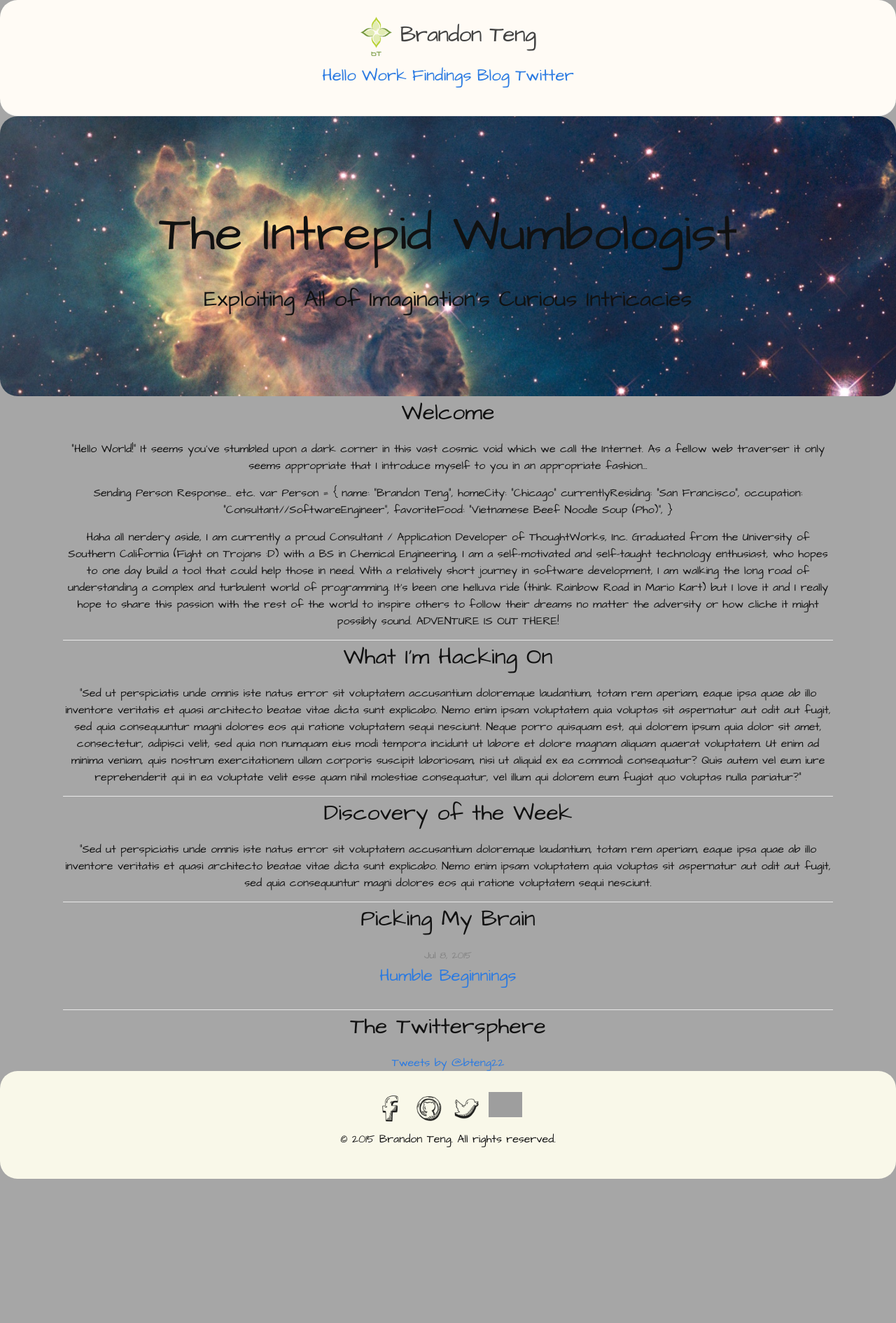
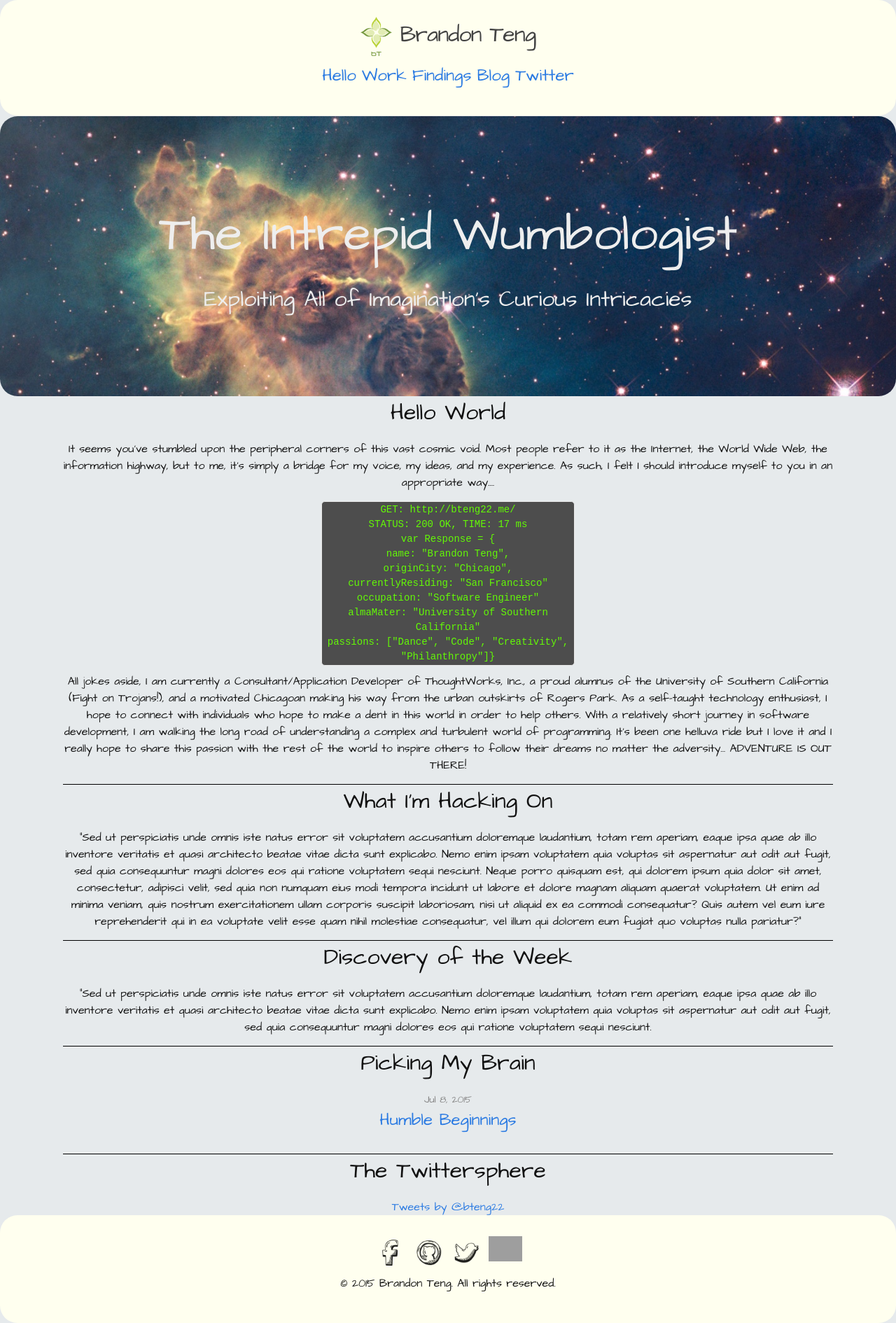
Before and after one commit to bteng22/bteng22.github.io, a Jekyll site: the page built from 00-index.html, in a window 1280 px wide. Shown: the whole page at 70% size. Built offline with Jekyll 4.4.1, drawn with Linux system fonts in a browser that asks for light colours; comment, search, counter and statistics services are not loaded; before the commit the page ends 1684 px from its top, so only the background shows below that; grey boxes are pictures that could not be loaded.

Commit message:
working on welcome.html

```diff
--- a/_includes/welcome.html
+++ b/_includes/welcome.html
@@ -1,10 +1,20 @@
-<h2 id="welcome" class="section-heading">Welcome</h2>
+<h2 id="welcome" class="section-heading">Hello World</h2>
 <p>
-  “Hello World!" It seems you’ve stumbled upon a dark corner in this vast cosmic void which we call the Internet. As a fellow web traverser it only seems appropriate that I introduce myself to you in an appropriate fashion…
+  It seems you’ve stumbled upon the peripheral corners of this vast cosmic void.  Most people refer to it as the Internet, the World Wide Web, the information highway, but to me, it's simply a bridge for my voice, my ideas, and my experience. As such, I felt I should introduce myself to you in an appropriate way....
 </p>
+<code>
+  <span>GET: http://bteng22.me/</span>
+  <span>STATUS: 200 OK, TIME: 17 ms</span>
+  <span>
+    var Response = {
+      <span>name: "Brandon Teng",</span>
+      <span>originCity: "Chicago",</span>
+      <span>currentlyResiding: "San Francisco"</span>
+      <span>occupation: "Software Engineer"</span>
+      <span>almaMater: "University of Southern California"</span>
+      <span>passions: ["Dance", "Code", "Creativity", "Philanthropy"]}</span>
+  </span>
+</code>
 <p>
-  Sending Person Response… etc. var Person = { name: "Brandon Teng", homeCity: "Chicago" currentlyResiding: “San Francisco", occupation: "Consultant//SoftwareEngineer”, favoriteFood: “Vietnamese Beef Noodle Soup (Pho)”, }
+  All jokes aside, I am currently a Consultant/Application Developer of ThoughtWorks, Inc., a proud alumnus of the University of Southern California (Fight on Trojans!), and a motivated Chicagoan making his way from the urban outskirts of Rogers Park. As a self-taught technology enthusiast, I hope to connect with individuals who hope to make a dent in this world in order to help others. With a relatively short journey in software development, I am walking the long road of understanding a complex and turbulent world of programming. It’s been one helluva ride but I love it and I really hope to share this passion with the rest of the world to inspire others to follow their dreams no matter the adversity... ADVENTURE IS OUT THERE!
 </p>
-<p>
-  Haha all nerdery aside, I am currently a proud Consultant / Application Developer of ThoughtWorks, Inc. Graduated from the University of Southern California (Fight on Trojans :D) with a BS in Chemical Engineering, I am a self-motivated and self-taught technology enthusiast, who hopes to one day build a tool that could help those in need. With a relatively short journey in software development, I am walking the long road of understanding a complex and turbulent world of programming. It’s been one helluva ride (think Rainbow Road in Mario Kart) but I love it and I really hope to share this passion with the rest of the world to inspire others to follow their dreams no matter the adversity or how cliche it might possibly sound. ADVENTURE IS OUT THERE!
-</p>
--- a/_sass/_layout.scss
+++ b/_sass/_layout.scss
@@ -3,7 +3,7 @@
  */
 .site-header {
   align-items: center;
-  background-color: #FFFBF5;
+  background-color: #FFFFEF;
   border-radius: 25px;
   display: flex;
   flex-direction: column;
@@ -89,7 +89,7 @@ nav {
   display: flex;
   flex-direction: column;
   border-radius: 25px;
-  background-color: #F9F8E9;
+  background-color: #FFFFEF;
   padding: $spacing-unit 0;
   text-align: center;
 }
@@ -108,9 +108,11 @@ nav {
 }
 
 .title {
+  color: $big-text-color;
   font-size: 4.5em;
 }
 .tagline {
+  color: $big-text-color;
   font-size: 2em;
 }
 
@@ -120,7 +122,7 @@ nav {
   text-align: center;
   section {
     &:not(:last-child) {
-      border-bottom: 1px solid #e8e8e8;
+      border-bottom: 1px solid #000000;
     }
   }
 }
@@ -128,6 +130,20 @@ nav {
 /**
  * Page content
  */
+
+ code {
+   display: inline-block;
+   max-width: 350px;
+   color: #63F906;
+   background-color: #4D4D4D;
+   border-radius: 5px;
+   font-family:Courier New,monospace,sans-serif;
+   font-size: 14px;
+   margin-bottom: 10px;
+   span {
+     display: block;
+   }
+ }
 
 .page-content {
   padding: $spacing-unit 0;
--- a/css/main.scss
+++ b/css/main.scss
@@ -13,8 +13,9 @@ $base-line-height: 1.5;
 
 $spacing-unit:     30px;
 
+$big-text-color:   #eee;
 $text-color:       #111;
-$background-color: #A6A6A6;
+$background-color: #E6EAEC;
 $brand-color:      #2a7ae2;
 
 $grey-color:       #828282;
```
